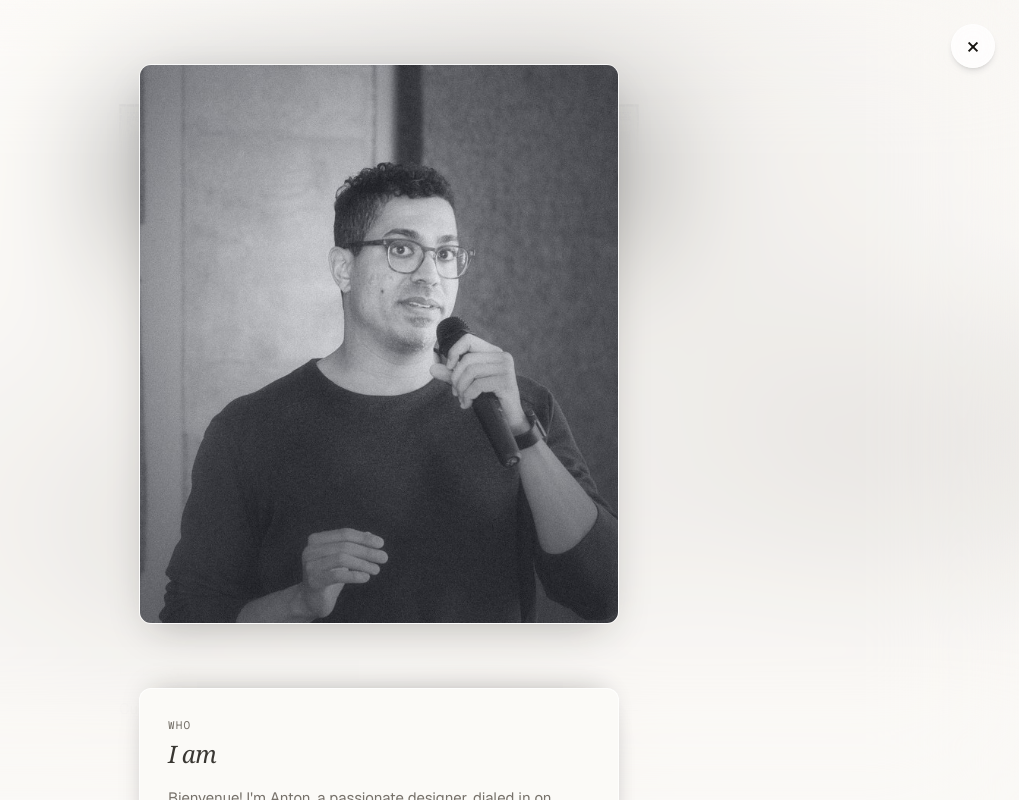
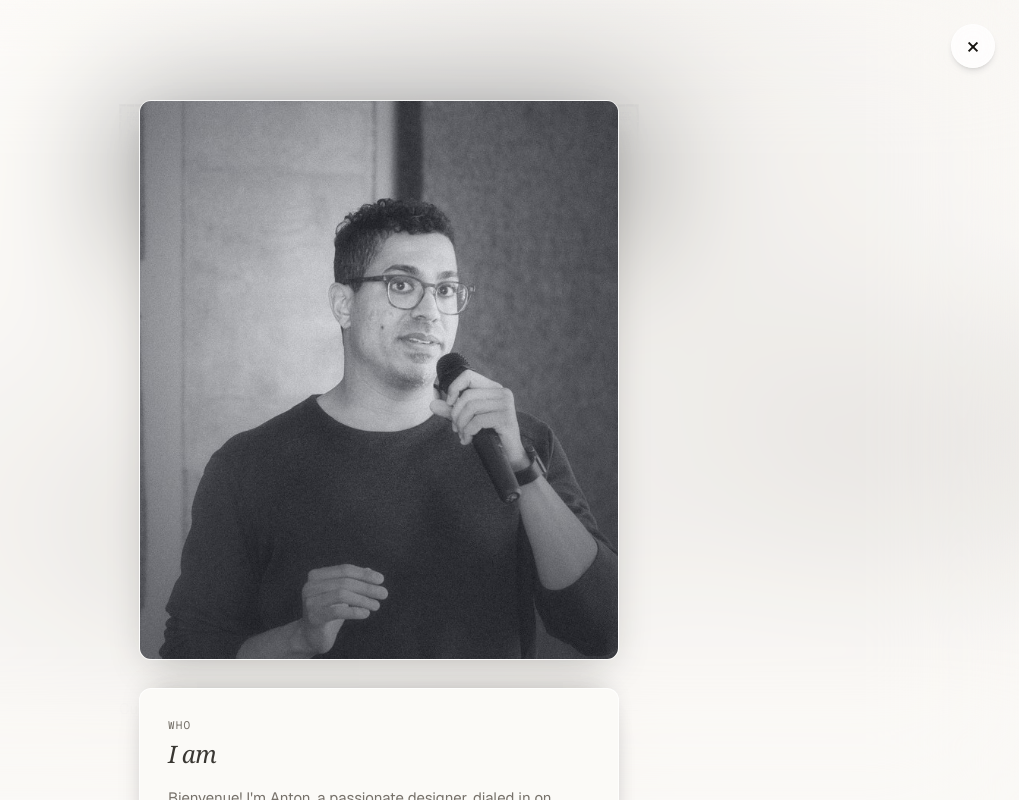
Before and after one commit to acaspx/portfolio-chops, a Next.js app: page / in a window 1280 px wide. Both pictures are taken after a click on the button "About". Shown: the top 800 px of the page, without its empty margins (261-1280 px from the left). Built offline with nearby package versions, Linux system fonts and the light colour scheme.

Commit message:
About deck: hold it centred and on screen through the end
Sign-off moves inside the deck so it never releases; the deck glides up
(and scales on short screens) to make room. Card gaps become spacers so
sticky margin clamping can't push cards past the top edge.

```diff
--- a/components/AboutModal.tsx
+++ b/components/AboutModal.tsx
@@ -109,6 +109,39 @@ export default function AboutModal({
     };
   }, [open, onClose]);
 
+  // Sign-off: plain text under the deck, no card. CardStack keeps the deck on
+  // screen and glides it up to make room as this fades in beneath it.
+  const signOff = (
+    <motion.div
+      initial={reduce ? false : { opacity: 0, y: 16 }}
+      whileInView={{ opacity: 1, y: 0 }}
+      viewport={{ once: true, margin: "0px 0px -18% 0px" }}
+      transition={{ duration: 0.9, ease: [0.22, 1, 0.36, 1] }}
+      className="text-center"
+    >
+      <p className="text-[15px] text-ink/80">
+        Always up for a coffee chat. ☕{" "}
+        <a
+          href="mailto:ac.design.px@gmail.com"
+          className="text-accent underline decoration-line underline-offset-4 transition-colors hover:decoration-accent"
+        >
+          ac.design.px@gmail.com
+        </a>
+      </p>
+      <motion.p
+        aria-label="Anton Castro"
+        initial={reduce ? false : { clipPath: "inset(0 100% 0 0)" }}
+        whileInView={{ clipPath: "inset(0 0% 0 0)" }}
+        viewport={{ once: true, margin: "0px 0px -18% 0px" }}
+        transition={{ duration: 1.4, delay: 0.25, ease: [0.22, 1, 0.36, 1] }}
+        className={`${signature.className} mt-3 text-accent`}
+        style={{ fontSize: "3.5rem", lineHeight: 1.1 }}
+      >
+        Anton Castro
+      </motion.p>
+    </motion.div>
+  );
+
   if (!mounted) return null;
 
   // Portaled to <body> so position:fixed isn't trapped by the sticky nav's
@@ -148,9 +181,9 @@ export default function AboutModal({
               screen and previews the rest of the deck as dotted slots on a
               live grid, then resolves the real card in. */}
           <GenerationReveal>
-            <div className="relative mx-auto max-w-lg px-4 pb-[22vh] pt-16">
+            <div className="relative mx-auto max-w-lg px-4 pt-16">
               <div onClick={(e) => e.stopPropagation()}>
-                <CardStack scrollRef={scrollRef}>
+                <CardStack scrollRef={scrollRef} after={signOff}>
                   {/* Crisp lead photo */}
                   <div
                     data-gen="card"
@@ -237,36 +270,6 @@ export default function AboutModal({
                   </Panel>
                 </CardStack>
 
-                {/* Sign-off: plain text under the deck, no card. It fades up as
-                    the finished deck releases and scrolls away above it. */}
-                <motion.div
-                  initial={reduce ? false : { opacity: 0, y: 16 }}
-                  whileInView={{ opacity: 1, y: 0 }}
-                  viewport={{ once: true, margin: "0px 0px -18% 0px" }}
-                  transition={{ duration: 0.9, ease: [0.22, 1, 0.36, 1] }}
-                  className="text-center"
-                >
-                  <p className="text-[15px] text-ink/80">
-                    Always up for a coffee chat. ☕{" "}
-                    <a
-                      href="mailto:ac.design.px@gmail.com"
-                      className="text-accent underline decoration-line underline-offset-4 transition-colors hover:decoration-accent"
-                    >
-                      ac.design.px@gmail.com
-                    </a>
-                  </p>
-                  <motion.p
-                    aria-label="Anton Castro"
-                    initial={reduce ? false : { clipPath: "inset(0 100% 0 0)" }}
-                    whileInView={{ clipPath: "inset(0 0% 0 0)" }}
-                    viewport={{ once: true, margin: "0px 0px -18% 0px" }}
-                    transition={{ duration: 1.4, delay: 0.25, ease: [0.22, 1, 0.36, 1] }}
-                    className={`${signature.className} mt-3 text-accent`}
-                    style={{ fontSize: "3.5rem", lineHeight: 1.1 }}
-                  >
-                    Anton Castro
-                  </motion.p>
-                </motion.div>
               </div>
             </div>
           </GenerationReveal>
--- a/components/CardStack.tsx
+++ b/components/CardStack.tsx
@@ -1,30 +1,37 @@
 "use client";
 
-import { Children, useLayoutEffect, useRef, type ReactNode, type RefObject } from "react";
+import { Children, Fragment, useLayoutEffect, useRef, type ReactNode, type RefObject } from "react";
 import { useReducedMotion } from "motion/react";
 
 /**
- * A deck of cards that stack as you scroll. Each child sits in a sticky slot a
- * few pixels lower than the last, so arriving cards slide up over earlier ones
- * and the edges of the cards beneath peek out at the top as a running count.
+ * A deck of cards that stack as you scroll, held in the vertical centre of the
+ * screen. Each child sits in a sticky slot a few pixels lower than the last, so
+ * arriving cards rise from below over earlier ones and the edges of the cards
+ * beneath peek out at the top as a running count.
+ *
+ * The deck never scrolls away. Whatever is passed as `after` lives inside the
+ * same container, so the sticky slots stay pinned to the end; as `after` rises
+ * into view the deck glides up just far enough to clear it (never past
+ * MIN_TOP), and on screens too short for that it also scales down to fit.
+ * Both are driven straight off scroll position, so they scrub and reverse.
  *
  * Positioning is plain CSS `position: sticky`, so the browser's own scrolling
- * drives it: keyboard, trackpad, momentum and screen readers all behave
- * normally. One rAF-throttled scroll listener layers the polish on top:
+ * drives it: keyboard, trackpad, momentum and screen readers behave normally.
+ * One rAF-throttled listener layers the polish on top:
  *   - a covered card recedes (scales down a touch and dims) in proportion to
- *     how far the next card has slid over it;
- *   - each card's [data-stack-text] content fades and rises in as the card
- *     arrives in its slot, so text resolves as the card settles.
- * Cards may also carry a [data-stack-dim] overlay for the dimming.
+ *     how far the next card has slid over it ([data-stack-dim] darkens);
+ *   - each card's [data-stack-text] fades and rises in as the card settles.
  *
- * Under prefers-reduced-motion the deck still stacks (that's layout, not
- * animation) but nothing scales, dims, or fades.
+ * Under prefers-reduced-motion the deck still stacks and still makes room for
+ * `after` (both are layout), but nothing dims, recedes, or fades.
  */
 
-const TOP = 64; // first slot, px from the top of the scroll container
 const PEEK = 10; // each card sits this much lower than the one before
 const MAX_PEEK = 4; // past this many, slots stop stepping down
 const GAP = "8vh"; // scroll travel between one card settling and the next
+const MIN_TOP = 20; // the deck never rises closer than this to the top edge
+const AFTER_GAP = 28; // breathing room between the deck and `after`
+const MIN_FIT = 0.7; // the most the deck will shrink to make room on short screens
 // Every card is the same height. A sticky deck only reads cleanly when each
 // card fully covers the one beneath it; mixed heights leave the bottom of a
 // taller card exposed under a shorter one. Taller share of the screen on
@@ -33,18 +40,28 @@ const CARD_H = "[--card-h:min(84vh,600px)] sm:[--card-h:min(70vh,560px)]";
 
 const clamp = (v: number) => Math.min(1, Math.max(0, v));
 
-export const stackSlotTop = (i: number) => TOP + Math.min(i, MAX_PEEK) * PEEK;
+/** Sticky top for slot i, centring the whole deck (cards plus peeks). */
+const slotTop = (i: number, n: number) => {
+  const deckPeek = Math.min(n - 1, MAX_PEEK) * PEEK;
+  const offset = Math.min(i, MAX_PEEK) * PEEK;
+  return `max(${MIN_TOP}px, calc((100dvh - var(--card-h) - ${deckPeek}px) / 2)) + ${offset}px`;
+};
 
 export default function CardStack({
   children,
+  after,
   scrollRef,
 }: {
   children: ReactNode;
+  /** Content below the deck (a sign-off). The deck makes room for it. */
+  after?: ReactNode;
   scrollRef: RefObject<HTMLElement | null>;
 }) {
   const reduce = !!useReducedMotion();
   const wrapRef = useRef<HTMLDivElement>(null);
+  const afterRef = useRef<HTMLDivElement>(null);
   const items = Children.toArray(children);
+  const n = items.length;
 
   useLayoutEffect(() => {
     const sc = scrollRef.current;
@@ -57,9 +74,38 @@ export default function CardStack({
       raf = 0;
       const vh = sc.clientHeight;
       const scTop = sc.getBoundingClientRect().top;
+      // resolved sticky tops, in px from the top of the scroller
+      const tops = slots.map((s) => parseFloat(getComputedStyle(s).top) || 0);
+
+      // -- make room for `after`: glide the deck up, then shrink if needed ---
+      let shift = 0;
+      let fit = 1;
+      const afterEl = afterRef.current;
+      if (afterEl && slots.length) {
+        const deckTop = tops[0];
+        const deckBottom = tops[tops.length - 1] + slots[slots.length - 1].offsetHeight;
+        const limit = afterEl.getBoundingClientRect().top - scTop - AFTER_GAP;
+        const overlap = deckBottom - limit;
+        if (overlap > 0) {
+          shift = Math.min(overlap, Math.max(0, deckTop - MIN_TOP));
+          const rest = overlap - shift;
+          if (rest > 0) fit = Math.max(MIN_FIT, 1 - rest / (deckBottom - deckTop));
+        }
+      }
+      slots.forEach((slot, i) => {
+        if (shift === 0 && fit === 1) {
+          slot.style.transform = "";
+          return;
+        }
+        // scale every slot about the same point (the deck's top edge) so the
+        // stepped peeks shrink together instead of drifting apart
+        slot.style.transformOrigin = `50% ${tops[0] - tops[i]}px`;
+        slot.style.transform = `translateY(${-shift}px) scale(${fit})`;
+      });
+
       const rects = slots.map((s) => s.getBoundingClientRect());
       // distance each card still has to travel to reach its slot (0 = settled)
-      const away = rects.map((r, i) => Math.max(0, r.top - scTop - stackSlotTop(i)));
+      const away = rects.map((r, i) => Math.max(0, r.top - scTop - tops[i]));
 
       slots.forEach((slot, i) => {
         const face = slot.firstElementChild as HTMLElement | null;
@@ -76,14 +122,14 @@ export default function CardStack({
         }
 
         // how covered this card is: the sum of how far later cards have slid over it
-        const h = Math.max(1, rects[i].height);
+        const h = Math.max(1, slot.offsetHeight);
         let depth = 0;
         for (let j = i + 1; j < slots.length; j++) depth += clamp(1 - away[j] / h);
         depth = Math.min(depth, 3);
         if (face) face.style.transform = `scale(${1 - 0.035 * depth})`;
         if (dim) dim.style.opacity = String(0.07 * depth);
 
-        // text resolves over the last ~45% of a screen of travel into the slot
+        // text resolves over the last ~40% of a screen of travel into the slot
         const e = 1 - Math.pow(1 - clamp(1 - away[i] / (vh * 0.4)), 3);
         texts.forEach((t) => {
           t.style.opacity = String(e);
@@ -110,12 +156,12 @@ export default function CardStack({
       sc.removeEventListener("scroll", onScroll);
       window.removeEventListener("resize", onScroll);
     };
-  }, [scrollRef, reduce, items.length]);
+  }, [scrollRef, reduce, n]);
 
   return (
-    // bottom padding holds the finished deck in place for a beat before it
-    // releases and scrolls away, uncovering whatever follows it
-    <div ref={wrapRef} className={`relative pb-[22vh] ${CARD_H}`}>
+    // `after` sits inside this container, so the sticky slots' range runs to
+    // the very end and the deck never releases and scrolls off the top
+    <div ref={wrapRef} className={`relative pb-[6vh] ${CARD_H}`}>
       {/* Snap anchors, one per card, at the scroll position where that card
           has just settled into its slot. The scroller uses proximity snapping,
           so a scroll that ends near a card lands it cleanly; one that ends
@@ -127,24 +173,31 @@ export default function CardStack({
           className="pointer-events-none absolute left-0 h-px w-px snap-start"
           style={{
             top: `calc(${i} * (var(--card-h) + ${GAP}))`,
-            scrollMarginTop: stackSlotTop(i),
+            scrollMarginTop: `calc(${slotTop(i, n)})`,
           }}
         />
       ))}
       {items.map((child, i) => (
+        <Fragment key={i}>
           <div
-          key={i}
             data-stack-item
             className="sticky"
-          style={{
-            top: stackSlotTop(i),
-            zIndex: i + 1,
-            marginBottom: i < items.length - 1 ? GAP : 0,
-          }}
+            style={{ top: `calc(${slotTop(i, n)})`, zIndex: i + 1 }}
           >
             <div className="h-[var(--card-h)] origin-top will-change-transform">{child}</div>
           </div>
+          {/* The gap is a separate spacer, not the card's margin: a sticky
+              box's margin must stay inside its container, so a card carrying
+              the gap as margin-bottom gets shoved upward at the end of the
+              scroll on short screens, past the top edge. */}
+          {i < n - 1 && <div aria-hidden style={{ height: GAP }} />}
+        </Fragment>
       ))}
+      {after && (
+        <div ref={afterRef} className="relative" style={{ marginTop: GAP }}>
+          {after}
+        </div>
+      )}
     </div>
   );
 }
```
Also changed, not shown: 1 other file (tests, documents, lock files or other folders). Lines whose indentation alone changed are shown as unchanged.
